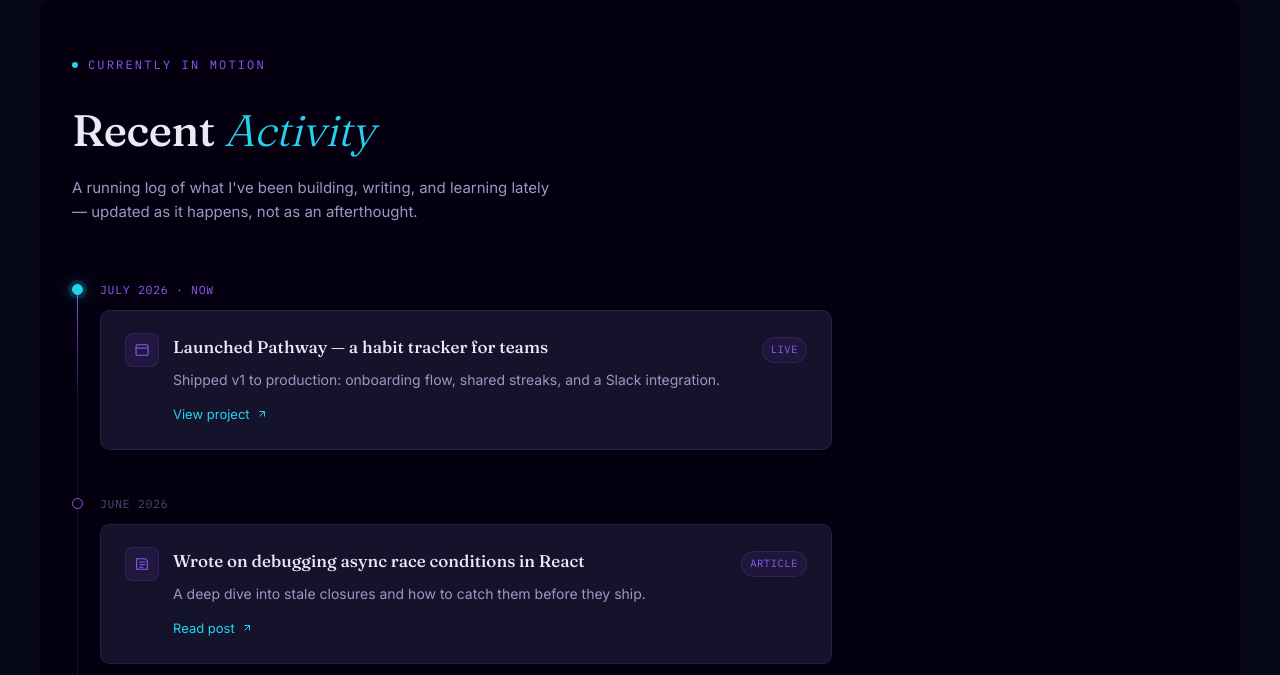
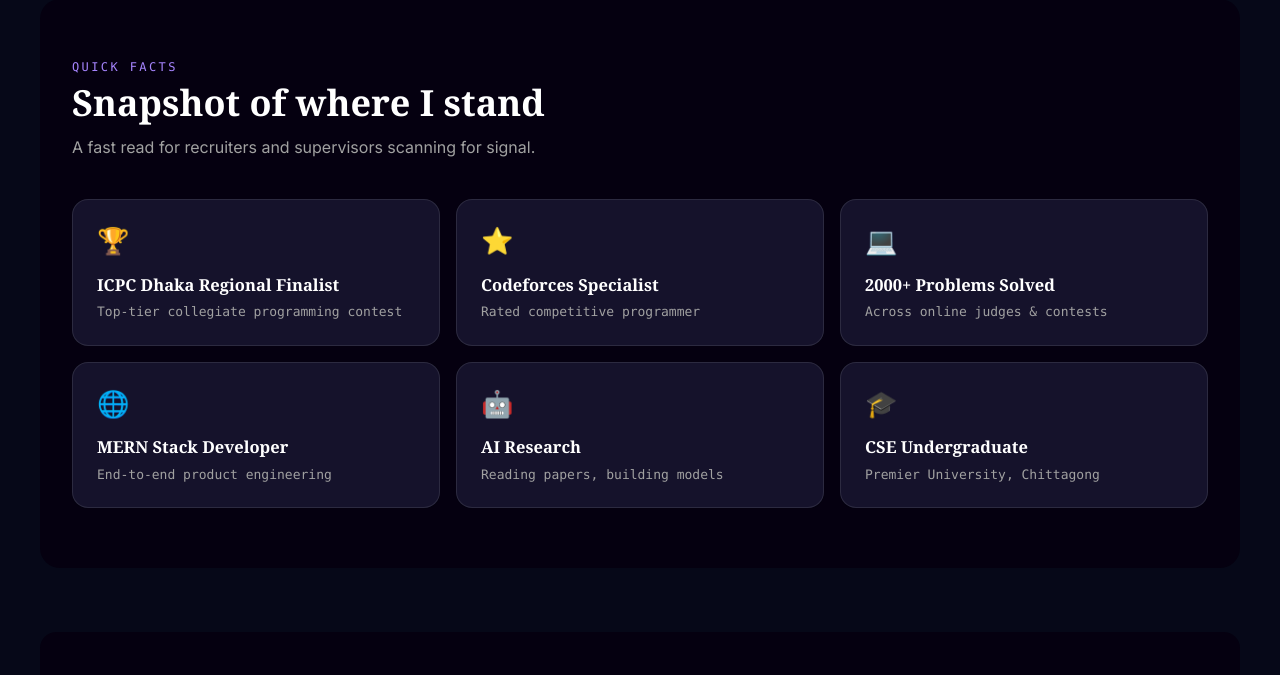
Before and after one commit to nuralamjoy/my_portfolio, a React (Vite) app: page / in a window 1280 px wide. Shown: the part 1785-2460 px from the top of the page. Built offline with nearby package versions, Linux system fonts and the light colour scheme.

Commit message:
try something

```diff
--- a/src/components/About/About.jsx
+++ b/src/components/About/About.jsx
@@ -10,7 +10,7 @@
   return (
     <>
       <AboutMe></AboutMe>
-      <CurrentActivities></CurrentActivities>
+      {/* <CurrentActivities></CurrentActivities> */}
       {/* <QuickFacts></QuickFacts> */}
       <QuickFacts/>
       {/* <FocusArea></FocusArea> */}
```
